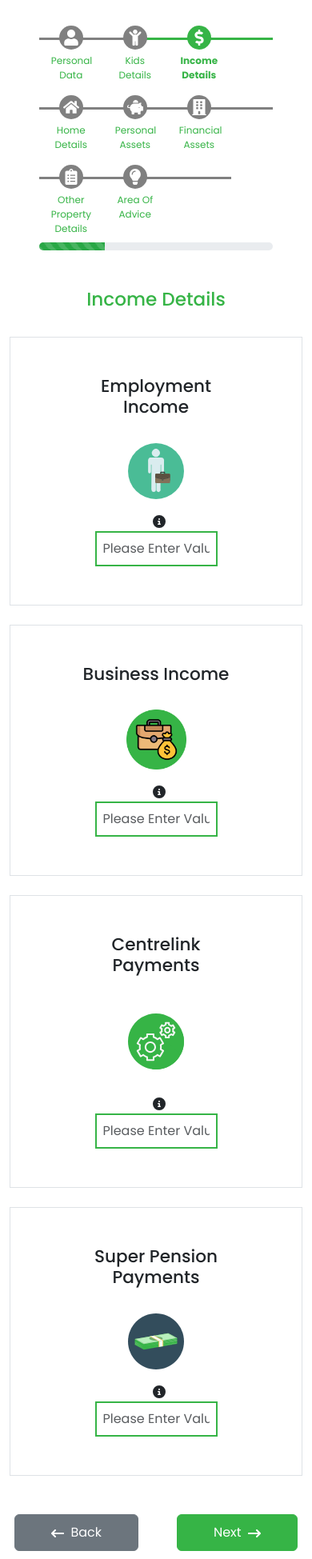
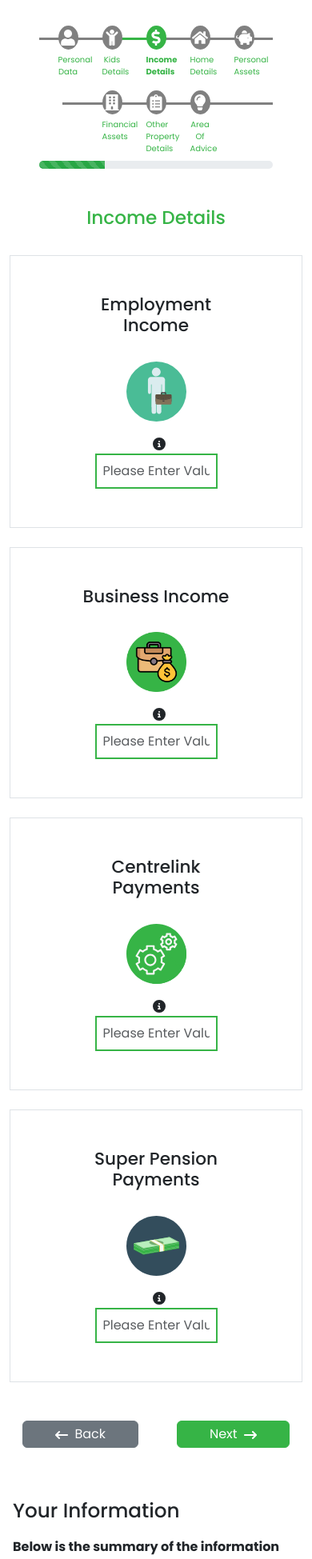
Before and after one commit to Komail003/pre-assessment-calculator, a Next.js app: page /IncomeDetails in a window 390 px wide. Shown: the top 1949 px of the page at 80% size. Built offline with nearby package versions, Linux system fonts and the light colour scheme.

Commit message:
mobile responsiveness

```diff
--- a/src/app/Components/FinancialAssets.jsx
+++ b/src/app/Components/FinancialAssets.jsx
@@ -189,7 +189,7 @@ function FinancialAssets(props) {
                       style={{ padding: "3rem 5rem 3rem 5rem" }}
                     >
                       <h4 className="text-center">{asset.label}</h4>
-                      <asset.icon className="img-responsive svgs mt-3" />
+                      <asset.icon className="img-responsive businessimg1 mt-3" />
                       <div className=" mt-3">
                         <div className="Center">
                           <label
@@ -214,9 +214,7 @@ function FinancialAssets(props) {
                           )}
                         </div>
                         <Field
-                          className={`form-control w-75 mx-auto mt-2 ${
-                            asset.name === "pension" ? "w-100" : ""
-                          }`}
+                          className={`form-control w-75 mx-auto mt-2`}
                           id={`${asset.name}.you`}
                           name={`${asset.name}.you`}
                           placeholder="Please Enter Value in $"
--- a/src/app/Components/IncomeDetails.jsx
+++ b/src/app/Components/IncomeDetails.jsx
@@ -23,8 +23,9 @@ function IncomeDetails(props) {
       icon: (
         <Businessman
           alt="Employment Income"
-          className="img-responsive mt-3"
+          className="img-responsive businessimg mt-3"
           width={70}
+          height={100}
         />
       ),
       tooltip:
@@ -53,7 +54,7 @@ function IncomeDetails(props) {
       icon: (
         <Gear
           alt="Centrelink Payments"
-          className="img-responsive mt-3"
+          className="img-responsive businessimg mt-3"
           style={{ height: "100px" }}
           width={70}
         />
@@ -68,7 +69,7 @@ function IncomeDetails(props) {
       icon: (
         <Money
           alt="Super Pension Payments"
-          className="img-responsive mt-3"
+          className="img-responsive businessimg mt-3"
           width={70}
         />
       ),
--- a/src/app/Components/KidsDetails.jsx
+++ b/src/app/Components/KidsDetails.jsx
@@ -136,7 +136,7 @@ function KidsDetails(props) {
                             <th
                               scope="col"
                             >
-                              Child Name
+                              Childs Name
                             </th>
                             <th scope="col">DOB</th>
                             <th scope="col">Gender</th>
--- a/src/app/Components/NavigationBar/NavigationBar.jsx
+++ b/src/app/Components/NavigationBar/NavigationBar.jsx
@@ -54,7 +54,7 @@ const NavigationBar = ({ currentPath }) => {
 
   return (
     <div className="navigation-bar d-flex justify-content-center">
-      <ul className="nav">
+      <ul className="nav d-flex justify-content-center">
         {steps.map((step, index) => (
           <li
             key={index}
--- a/src/app/Components/OtherPropertyDetails.jsx
+++ b/src/app/Components/OtherPropertyDetails.jsx
@@ -228,7 +228,7 @@ function OtherPropertyDetails(props) {
                               >
                                 <Property
                                   alt="img"
-                                  className="img-responsive svgs"
+                                  className="img-responsive businessimg1"
                                 />
                                 <h4 className="text-center">
                                   Property Details {index + 1}
--- a/src/app/Components/PdfTables.jsx
+++ b/src/app/Components/PdfTables.jsx
@@ -173,7 +173,7 @@ const PdfTables = () => {
   };
 
   return (
-    <div className="p-3 d-none">
+    <div className="p-3 ">
       <h2>Your Information</h2>
       <label htmlFor="">
         Below is the summary of the information that you have entered
--- a/src/app/Components/PersonalAssets.jsx
+++ b/src/app/Components/PersonalAssets.jsx
@@ -154,7 +154,7 @@ function PersonalAssets(props) {
                       ) : (
                         <asset.Icon
                           alt="img"
-                          className="img-responsive svgs mt-3"
+                          className="img-responsive svgs mt-3 businessimg1"
                         />
                       )}
                       <label className="d-block mt-3" htmlFor={asset.youId}>
--- a/src/app/Components/PropertyDetails.jsx
+++ b/src/app/Components/PropertyDetails.jsx
@@ -95,7 +95,7 @@ function PropertyDetails(props) {
                     >
                       <div className="m-0 p-0">
                         <Property
-                          className="img-responsive"
+                          className="img-responsive businessimg"
                           style={{ marginTop: "-40px" }}
                         />
                       </div>
--- a/src/app/FrontPage/page.jsx
+++ b/src/app/FrontPage/page.jsx
@@ -21,13 +21,14 @@ const Homepage = () => {
         onClick={() => {
           navigateTOCalculator();
         }}
-        className="btn btn-success w-25 py-0"
+        className="btn btn-success startbtn"
       >
-        <span className="flex justify-content-center">
+        <span className="d-flex justify-content-center">
         <MdKeyboardDoubleArrowRight size={24} className="fw-bold" />
         Start
         </span>
       </button>
+      <br />
         <label htmlFor="" className="mt-3 px-4">
           Denaro Wealth Pty Ltd (ABN 23 625 686 464 is a Corporate Authorised
           Representative (ASIC No. 1263750) of Lifespan Financial Planning Pty
--- a/src/app/Results/page.jsx
+++ b/src/app/Results/page.jsx
@@ -55,11 +55,11 @@ const Result = () => {
 
       if (reloaded === "true") {
         // If the page was reloaded, clear session storage and navigate to home page
-        alert("page is reloaded");
+        // alert("page is reloaded");
         sessionStorage.clear();
         router.push("/");
       } else {
-        alert("page reloaded without clearance");
+        // alert("page reloaded without clearance");
         // If it's the first time visiting the page, set the reloaded flag
         sessionStorage.setItem("ReloadFlag", "true");
         // sessionStorage.setItem("ReloadFlag2", "true");
--- a/src/app/globals.css
+++ b/src/app/globals.css
@@ -140,7 +140,11 @@ input[type="number"] {
 }
 .businessimg1 {
   width: 95px !important;
-  height: 95px;
+  height: 95px !important;
+}
+.businessimg3 {
+  width: 65px !important;
+  height: 65px !important;
 }
 
 .tdmbl {
@@ -171,14 +175,12 @@ input[type="number"] {
   pointerevents: none;
   color: #36b446;
 }
-.svgs {
-  width: 25%;
-}
+
 .btn {
-  padding-left: 45px !important;
-  padding-right: 45px !important;
-  padding-top: 10px !important;
-  padding-bottom: 10px !important;
+  padding-left: 65px !important;
+  padding-right: 65px !important;
+  padding-top: 5px !important;
+  padding-bottom: 5px !important;
 }
 
 .goal-item {
@@ -265,44 +267,20 @@ input[type="number"] {
   color: #36b446 !important;
   font-weight: bold;
 }
-@media only screen and (max-width: 455px) {
-  .goal-item {
-    max-width: 160px !important;
-    width: 160px !important;
-    height: 195px !important;
-    max-height: 195px !important;
+@media only screen and (max-width: 768px) {
+  .btn {
+    padding-left: 40px !important;
+    padding-right: 40px !important;
+    padding-top: 4px !important;
+    padding-bottom: 4px !important;
   }
-}
-@media only screen and (max-width: 375px) {
-  .goal-item {
-    max-width: 300px !important;
-    width: 300px !important;
-    height: 150px !important;
-    max-height: 150px !important;
-  }
-  .btn {
-    padding-left: 20px !important;
-    padding-right: 20px !important;
-    padding-top: 10px !important;
-    padding-bottom: 10px !important;
-  }
-  .nav-link{
-    padding-left: 0 !important;
-    padding-right: 0 !important;
-    font-size: 12px !important;
-    width:30px !important;
-  }
-}
-@media only screen and (max-width: 768px) {
   .goal-item {
     max-width: 150px;
     width: 150px;
     height: 200px;
     max-height: 250px;
   }
-  .svgs {
-    width: 50%;
-  }
+
   .businessimg {
     width: 75px !important;
     height: 75px !important;
@@ -310,6 +288,10 @@ input[type="number"] {
   .businessimg1 {
     width: 85px !important;
     height: 85px !important;
+  }
+  .businessimg3 {
+    width: 65px !important;
+    height: 65px !important;
   }
   .form-control {
     margin-top: 20px;
@@ -389,6 +371,41 @@ input[type="number"] {
     width:50px !important;
   }
 }
+@media only screen and (max-width: 455px) {
+  .goal-item {
+    max-width: 160px !important;
+    width: 160px !important;
+    height: 195px !important;
+    max-height: 195px !important;
+  }
+   .nav-link{
+    padding-left: 0 !important;
+    padding-right: 0 !important;
+    font-size: 10px !important;
+    width:25px !important;
+  }
+}
+@media only screen and (max-width: 375px) {
+  .goal-item {
+    max-width: 300px !important;
+    width: 300px !important;
+    height: 150px !important;
+    max-height: 150px !important;
+  }
+  .btn {
+    padding-left: 20px !important;
+    padding-right: 20px !important;
+    padding-top: 3px !important;
+    padding-bottom: 3px !important;
+  }
+  .nav-link{
+    padding-left: 0 !important;
+    padding-right: 0 !important;
+    font-size: 10px !important;
+    width:25px !important;
+  }
+}
+
 
 .CoupleSelected {
   height: 45px;
```
Also changed, not shown: src/app/Components/AreaOfAdvice.jsx (+29 -12 lines).
